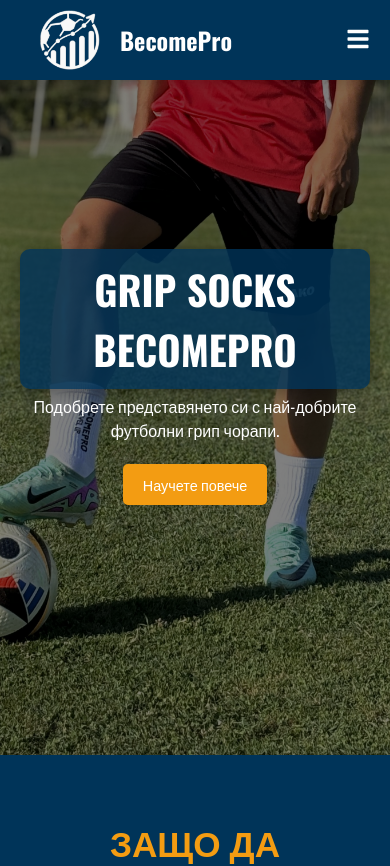
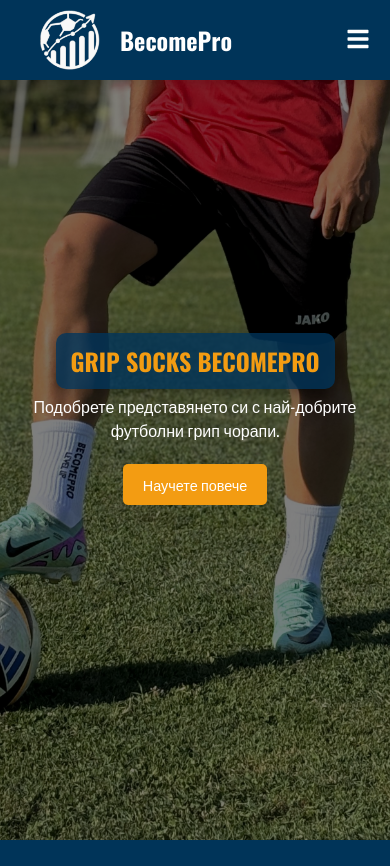
Before and after one commit to al-badarin/Grip-Socks-BecomePro-Website, a React (Vite) app in the folder grip-socks-becomepro/: page / in a window 390 px wide. Shown: the top 866 px of the page. Built offline with nearby package versions, Linux system fonts and the light colour scheme.

Commit message:
update hero section

```diff
--- a/grip-socks-becomepro/src/components/Hero/Hero.module.css
+++ b/grip-socks-becomepro/src/components/Hero/Hero.module.css
@@ -3,7 +3,7 @@
   background-size: cover;
   background-position: center;
   background-repeat: no-repeat;
-  height: 80vh; /* Full viewport height */
+  height: 90vh; /* Full viewport height */
   width: 100%;
   margin: 0 auto;
   display: flex;
@@ -44,7 +44,7 @@
   margin-bottom: 5px;
   font-weight: 800; /* Increased font weight */
   text-transform: uppercase;
-  color: #ffffff; /* White text */
+  color: #f39c12; /* White text */
   background-color: rgba(
     0,
     52,
@@ -82,7 +82,7 @@
 /* Responsive Design */
 @media (max-width: 768px) {
   .heroTitle {
-    font-size: 2rem;
+    font-size: 2.4rem;
   }
 
   .heroSubtitle {
@@ -97,7 +97,7 @@
 
 @media (max-width: 480px) {
   .heroTitle {
-    font-size: 2.5rem;
+    font-size: 1.5rem;
     padding: 10px 15px;
   }
 
--- a/grip-socks-becomepro/src/components/Pricing/Pricing.jsx
+++ b/grip-socks-becomepro/src/components/Pricing/Pricing.jsx
@@ -3,8 +3,6 @@
 
 const Pricing = () => {
   return (
-    // TODO: change the texts in .pricingDescription
-
     <section id="pricing" className={styles.pricing}>
       <h2 className={styles.sectionTitle}>Цени</h2>
       <div className={styles.pricingContainer}>
@@ -40,8 +38,8 @@
             129.99 лв.
           </p>
           <p className={styles.pricingDescription}>
-            Максимална стойност и отлично качество на
-            най-изгодна цена за атлети, които не правят компромиси.{' '}
+            Максимална стойност и отлично качество на най-изгодна цена за
+            атлети, които не правят компромиси.{' '}
           </p>
         </div>
       </div>
```
